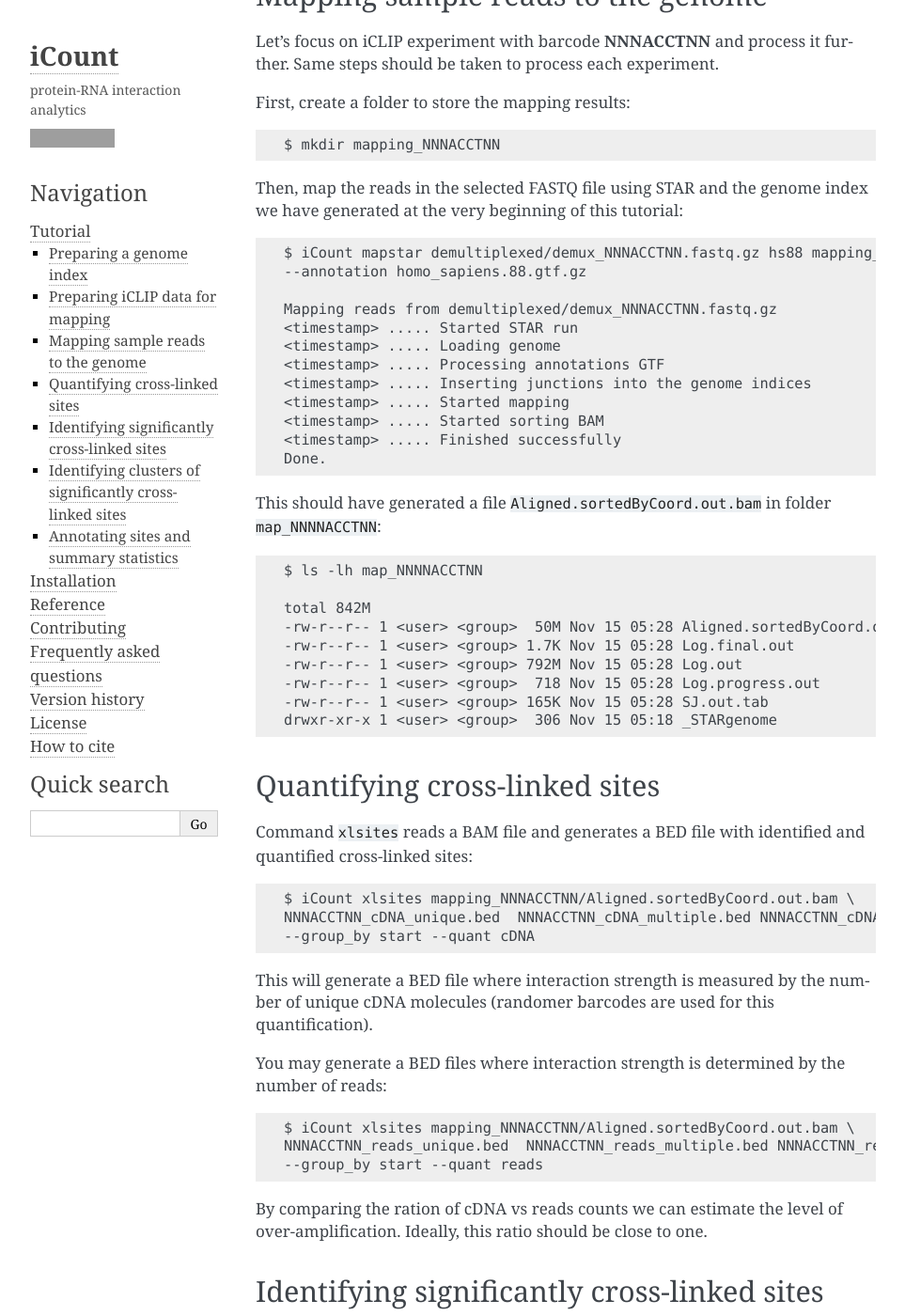
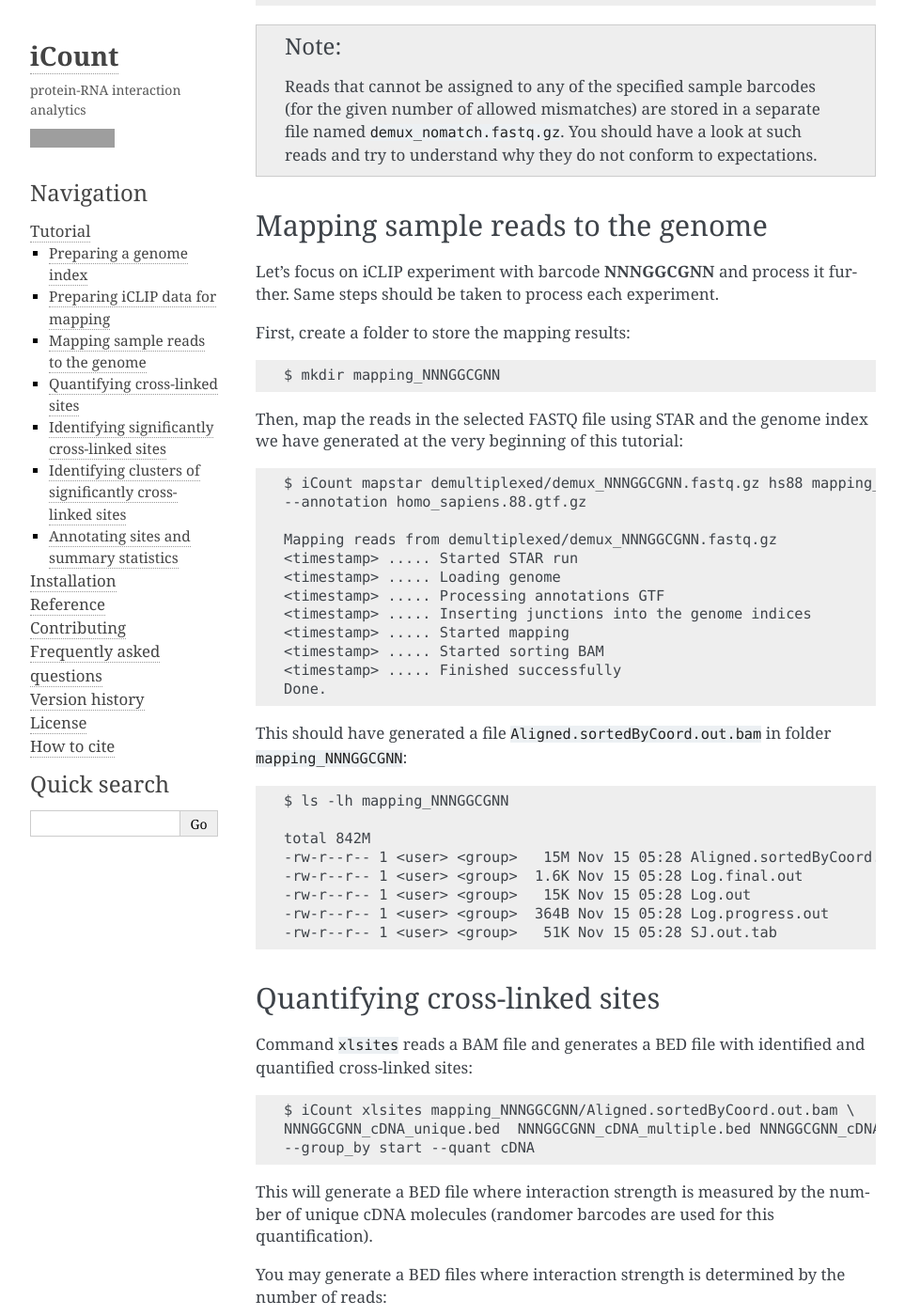
Before and after one commit to tomazc/iCount, a Sphinx documentation site: the page built from docs/source/tutorial.rst, in a window 1280 px wide and 1400 px high, scrolled down 3726 px. Shown: the whole window at 94% size, without its empty margins (148-1111 px from the left). Built offline with Sphinx 7.4.7, drawn with Linux system fonts in a browser that asks for light colours; some of the changed text lies outside the part shown; grey boxes are pictures that could not be loaded.

Commit message:
docs: Add Crick presentation, minor changes to tutorial

```diff
--- a/docs/source/tutorial.rst
+++ b/docs/source/tutorial.rst
@@ -165,20 +175,20 @@
 Mapping sample reads to the genome
 ==================================
 
-Let's focus on iCLIP experiment with barcode **NNNACCTNN** and process it further. Same steps
+Let's focus on iCLIP experiment with barcode **NNNGGCGNN** and process it further. Same steps
 should be taken to process each experiment.
 
 First, create a folder to store the mapping results::
 
-    $ mkdir mapping_NNNACCTNN
+    $ mkdir mapping_NNNGGCGNN
 
 Then, map the reads in the selected FASTQ file using STAR and the genome index we have generated
 at the very beginning of this tutorial::
 
-    $ iCount mapstar demultiplexed/demux_NNNACCTNN.fastq.gz hs88 mapping_NNNACCTNN \
+    $ iCount mapstar demultiplexed/demux_NNNGGCGNN.fastq.gz hs88 mapping_NNNGGCGNN \
     --annotation homo_sapiens.88.gtf.gz
 
-    Mapping reads from demultiplexed/demux_NNNACCTNN.fastq.gz
+    Mapping reads from demultiplexed/demux_NNNGGCGNN.fastq.gz
     <timestamp> ..... Started STAR run
     <timestamp> ..... Loading genome
     <timestamp> ..... Processing annotations GTF
@@ -188,17 +198,17 @@
     <timestamp> ..... Finished successfully
     Done.
 
-This should have generated a file ``Aligned.sortedByCoord.out.bam`` in folder ``map_NNNNACCTNN``::
+This should have generated a file ``Aligned.sortedByCoord.out.bam`` in folder ``mapping_NNNGGCGNN``::
 
-    $ ls -lh map_NNNNACCTNN
+    $ ls -lh mapping_NNNGGCGNN
 
     total 842M
-    -rw-r--r-- 1 <user> <group>  50M Nov 15 05:28 Aligned.sortedByCoord.out.bam
-    -rw-r--r-- 1 <user> <group> 1.7K Nov 15 05:28 Log.final.out
-    -rw-r--r-- 1 <user> <group> 792M Nov 15 05:28 Log.out
-    -rw-r--r-- 1 <user> <group>  718 Nov 15 05:28 Log.progress.out
-    -rw-r--r-- 1 <user> <group> 165K Nov 15 05:28 SJ.out.tab
-    drwxr-xr-x 1 <user> <group>  306 Nov 15 05:18 _STARgenome
+    -rw-r--r-- 1 <user> <group>   15M Nov 15 05:28 Aligned.sortedByCoord.out.bam
+    -rw-r--r-- 1 <user> <group>  1.6K Nov 15 05:28 Log.final.out
+    -rw-r--r-- 1 <user> <group>   15K Nov 15 05:28 Log.out
+    -rw-r--r-- 1 <user> <group>  364B Nov 15 05:28 Log.progress.out
+    -rw-r--r-- 1 <user> <group>   51K Nov 15 05:28 SJ.out.tab
+
 
 Quantifying cross-linked sites
 ==============================
@@ -206,8 +216,8 @@
 Command ``xlsites`` reads a BAM file and generates a BED file with identified and quantified
 cross-linked sites::
 
-    $ iCount xlsites mapping_NNNACCTNN/Aligned.sortedByCoord.out.bam \
-    NNNACCTNN_cDNA_unique.bed  NNNACCTNN_cDNA_multiple.bed NNNACCTNN_cDNA_skipped.bam \
+    $ iCount xlsites mapping_NNNGGCGNN/Aligned.sortedByCoord.out.bam \
+    NNNGGCGNN_cDNA_unique.bed  NNNGGCGNN_cDNA_multiple.bed NNNGGCGNN_cDNA_skipped.bam \
     --group_by start --quant cDNA
 
 This will generate a BED file where interaction strength is measured by the number of unique
@@ -215,8 +225,8 @@
 
 You may generate a BED files where interaction strength is determined by the number of reads::
 
-    $ iCount xlsites mapping_NNNACCTNN/Aligned.sortedByCoord.out.bam \
-    NNNACCTNN_reads_unique.bed  NNNACCTNN_reads_multiple.bed NNNACCTNN_reads_skipped.bam \
+    $ iCount xlsites mapping_NNNGGCGNN/Aligned.sortedByCoord.out.bam \
+    NNNGGCGNN_reads_unique.bed  NNNGGCGNN_reads_multiple.bed NNNGGCGNN_reads_skipped.bam \
     --group_by start --quant reads
 
 By comparing the ration of cDNA vs reads counts we can estimate the level of over-amplification.
@@ -242,11 +252,11 @@
 Command ``peaks`` reads a genome segmentation GTF file, a BED file with cross-linked sites and
 generates a BED file with subset of significantly cross-linked sites::
 
-    $ iCount peaks hs88seg.gtf.gz NNNACCTNN_cDNA_unique.bed peaks.bed \
+    $ iCount peaks hs88seg.gtf.gz NNNGGCGNN_cDNA_unique.bed peaks.bed \
     --scores scores.tsv
 
     Loading annotation file...
-    918 out of 31271 annotation records will be used (30353 skipped).
+    874 out of 31150 annotation records will be used (30276 skipped).
     Loading cross-links file...
     Calculating intersection between annotation and cross-link file...
     Processing intersections...
@@ -266,7 +276,6 @@
 generates a BED file with clusters of cross-linked sites::
 
     $ iCount clusters peaks.bed clusters.bed
-
 
     Merging cross links form file peaks.bed
     Done. Results saved to: clusters.bed
```
Also changed, not shown: other parts of docs/source/tutorial.rst (+17 -7 lines), docs/presentations/20170714_Crick/images/github.png (added), docs/presentations/20170714_Crick/images/mapping.png (added), docs/presentations/20170714_Crick/images/old_webinterface.png (added), docs/presentations/20170714_Crick/images/pipeline.png (added), docs/presentations/20170714_Crick/images/tutorial.png (added), docs/presentations/20170714_Crick/images/ul-fri.png (added), 5 other files.
